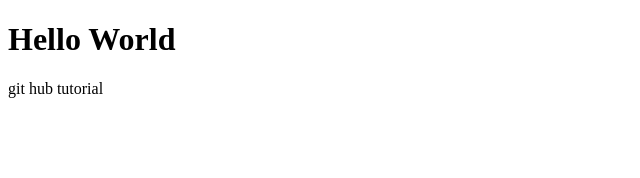
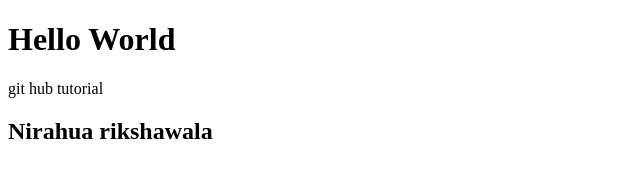
Before and after one commit to Akumari-123/NewDemoGithub, a plain HTML site: page index.html in a window 1280 px wide. Shown: the whole page, without its empty margins (0-640 px from the left). Drawn offline with Linux system fonts and the light colour scheme.

Commit message:
Update index.html

```diff
--- a/index.html
+++ b/index.html
@@ -8,5 +8,6 @@
 <body>
   <h1>Hello World</h1>
   <p>git hub tutorial</p>
+  <h2> Nirahua rikshawala </h2>
 </body>
 </html>
```
